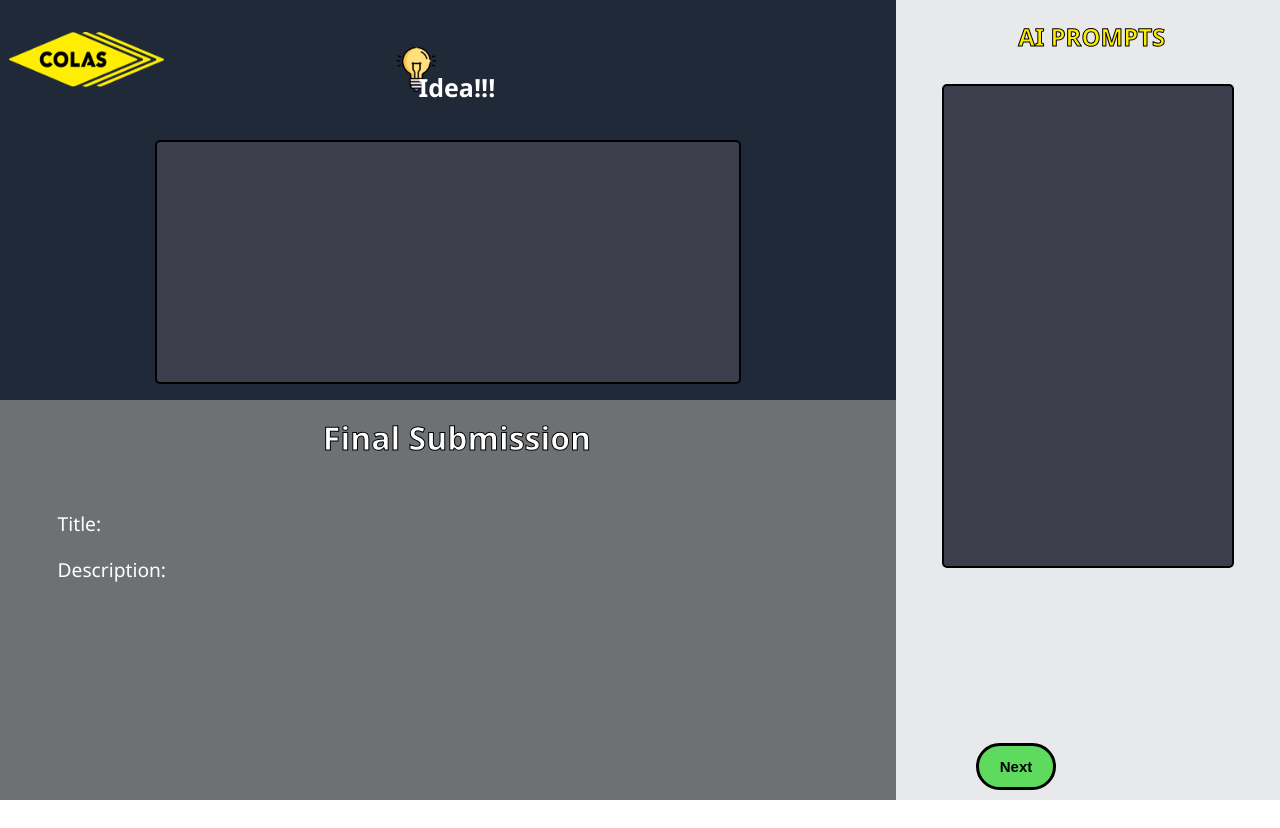
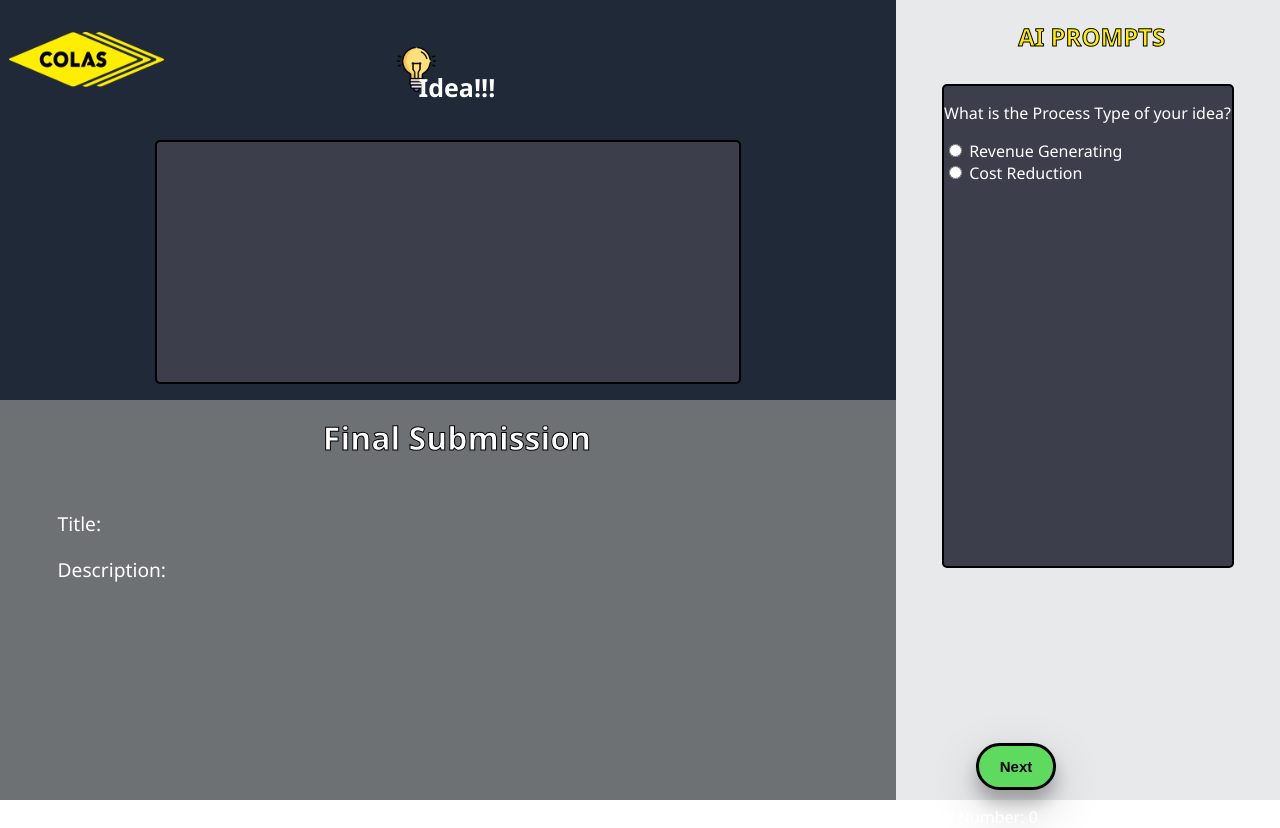
Before and after one commit to Burhan-Colas/idea-enhancer, a React (Create React App) app: page / in a window 1280 px wide. Built offline with nearby package versions, Linux system fonts and the light colour scheme.

Commit message:
Last step shows submit button and questions being pulled from database

```diff
--- a/package.json
+++ b/package.json
@@ -12,6 +12,7 @@
     "dotenv": "^16.4.1",
     "express": "^4.18.2",
     "mysql": "^2.18.1",
+    "node-fetch": "^2.7.0",
     "nodemon": "^3.0.3",
     "openai": "^4.24.7",
     "react": "^18.2.0",
--- a/src/components/ConversationalPrompt.css
+++ b/src/components/ConversationalPrompt.css
@@ -43,6 +43,10 @@
 }
 
 
+label{
+    display: block;
+}
+
 .div-buttons-prompt{
 
     margin-top: 10em;
@@ -50,7 +54,7 @@
 
 }
 
-.button-submit-prompt, .button-quit-prompt{
+.button-submit-prompt, .button-next-prompt, .button-quit-prompt{
 
     padding: 0.8em;
     width: 25%;
@@ -62,12 +66,12 @@
 
 
 }
-.button-submit-prompt:hover, .button-quit-prompt:hover {
+.button-submit-prompt:hover,.button-next-prompt, .button-quit-prompt:hover {
 
     box-shadow: 0 12px 16px 0 rgba(0,0,0,0.24), 0 17px 50px 0 rgba(0,0,0,0.19);
 }
 
-.button-submit-prompt{
+.button-submit-prompt, .button-next-prompt{
 
     background-color: rgb(94, 219, 94);
     margin-left: 5%;
--- a/src/components/ConversationalPrompt.js
+++ b/src/components/ConversationalPrompt.js
@@ -1,27 +1,120 @@
-//---------------------------------------------------------------
+//-------------------------------------------------------------------------------------------------------
+// import React, { useEffect, useState } from 'react';
 
+// export default function ConversationalPrompt({ aiResponse }) {
+
+//   const [data, setData] = useState([]);
+//   const [currentNumber, setCurrentNumber] = useState(0);
+//   const [processType, setProcessType] = useState('');
+
+//   useEffect(() => {
+//     fetch('http://localhost:8000/')
+//       .then(res => res.json())
+//       .then(data => setData(data))
+//       .catch(err => console.log(err));
+//   }, [])
+
+//   const getNextQuestion = () => {
+//     if (processType) {
+//       setCurrentNumber(prevNumber => prevNumber + 1);
+//     } else {
+//       alert('Please select a Process Type before moving to the next question.');
+//     }
+//   }
+
+//   return (
+//     <div className='ConversationalPrompt-prompt'>
+//       <h2 className='heading-prompt'>AI PROMPTS</h2>
+
+//       <div className='response-background-div-prompt'>
+//         {aiResponse && (
+//           <div>
+//             <p className='ai-response-prompt'>{aiResponse.role} : {aiResponse.content}</p>
+//           </div>
+//         )}
+
+//         {data.filter(question => question.ProcessType === processType && question.Step === currentNumber)
+//           .map((question, index) => (
+//             <div key={index}>
+//               <p className='integrated-questions-prompt'>{question.Description}</p>
+//             </div>
+//           ))}
+
+
+//         {currentNumber === 0 && (
+//           <div>
+//             <p>What is the Process Type of your idea?</p>
+//             <label>
+//               <input type='radio' name='firstQuestion' value='Revenue Generating' onChange={(e) => setProcessType(e.target.value)} /> Revenue Generating
+//             </label>
+//             <label>
+//               <input type='radio' name='firstQuestion' value='Cost Reduction' onChange={(e) => setProcessType(e.target.value)} /> Cost Reduction
+//             </label>
+//           </div>
+//         )}
+
+//         {currentNumber === 1 && (
+//           <div>
+
+//             <label>question2</label>
+//             <input type='text'></input>
+//           </div>
+//         )}
+
+//         {currentNumber === 2 && (
+//           <div>
+//             <label>question3</label>
+//             <input type='text'></input>
+//           </div>
+//         )}
+//       </div>
+
+//       <div className='div-buttons-prompt'>
+//         {currentNumber < 10 ? (
+//           <button className='button-next-prompt' onClick={getNextQuestion}>Next</button>
+//         ) : (
+//           <button className='button-submit-prompt'>Submit</button>
+//         )}
+//       </div>
+//       <p>Current Number: {currentNumber}</p>
+//     </div>
+//   );
+// }
+
+//---------------------------------------------------------------------------------------------------------
 
 import React, { useEffect, useState } from 'react';
 
 export default function ConversationalPrompt({ aiResponse }) {
 
   const [data, setData] = useState([]);
-  const [currentNumber, setCurrentNumber] = useState(1);
+  const [currentNumber, setCurrentNumber] = useState(0);
+  const [processType, setProcessType] = useState('');
+  const [question, setQuestion] = useState(null);
 
   useEffect(() => {
     fetch('http://localhost:8000/')
       .then(res => res.json())
       .then(data => setData(data))
       .catch(err => console.log(err));
-  }, [])
-
-  const filteredData = data.filter(question => question.ProcessType==='Revenue Generating' && question.Step=== currentNumber);
+  }, []);
 
   const getNextQuestion = () => {
-    // Increment the current number by 1
+    if (processType) {
       setCurrentNumber(prevNumber => prevNumber + 1);
+    } else {
+      alert('Please select a Process Type before moving to the next question.');
+    }
   }
 
+  useEffect(() => {
+    if (data.length > 0) {
+      const filteredQuestions = data.filter(question => question.ProcessType === processType && question.Step === currentNumber);
+      if (filteredQuestions.length > 0) {
+        setQuestion(filteredQuestions[0]);
+      }
+    }
+  }, [data, processType, currentNumber]);
 
   return (
     <div className='ConversationalPrompt-prompt'>
@@ -34,21 +127,103 @@ export default function ConversationalPrompt({ aiResponse }) {
           </div>
         )}
 
-      {filteredData.map((question, index) => (
-            <div key={index}>
+        {/* {question && (
+          <div>
             <p className='integrated-questions-prompt'>{question.Description}</p>
           </div>
+        )} */}
 
-        ))}
+        {currentNumber === 0 && (
+          <div>
+            <p>What is the Process Type of your idea?</p>
+            <label>
+              <input type='radio' name='firstQuestion' value='Revenue Generating' onChange={(e) => setProcessType(e.target.value)} /> Revenue Generating
+            </label>
+            <label>
+              <input type='radio' name='firstQuestion' value='Cost Reduction' onChange={(e) => setProcessType(e.target.value)} /> Cost Reduction
+            </label>
+          </div>
+        )}
+
+        {currentNumber === 1 && (
+          <div>
+            <label>{question && question.Description}</label>
+            <input type='text'></input>
+          </div>
+        )}
+
+        {currentNumber === 2 && (
+          <div>
+            <label>{question.Description}</label>
+            <input type='text'></input>
+          </div>
+        )}
+
+        {currentNumber === 3 && (
+          <div>
+            <label>{question.Description}</label>
+            <input type='text'></input>
+          </div>
+        )}
+
+        {currentNumber === 4 && (
+          <div>
+            <label>{question.Description}</label>
+            <input type='text'></input>
+          </div>
+        )}
+
+        {currentNumber === 5 && (
+          <div>
+            <label>{question.Description}</label>
+            <input type='text'></input>
+          </div>
+        )}
+
+        {currentNumber === 6 && (
+          <div>
+            <label>{question.Description}</label>
+            <input type='text'></input>
+          </div>
+        )}
+
+        {currentNumber === 7 && (
+          <div>
+            <label>{question.Description}</label>
+            <input type='text'></input>
+          </div>
+        )}
+
+        {currentNumber === 8 && (
+          <div>
+            <label>{question.Description}</label>
+            <input type='text'></input>
+          </div>
+        )}
+
+        {currentNumber === 9 && (
+          <div>
+            <label>{question.Description}</label>
+            <input type='text'></input>
+          </div>
+        )}
+
+        {currentNumber === 10 && (
+          <div>
+            <label>{question.Description}</label>
+            <input type='text'></input>
+          </div>
+        )}
       </div>
 
-
       <div className='div-buttons-prompt'>
-        <button className='button-submit-prompt' onClick={getNextQuestion}>Next</button>
-        {/* <button className='button-quit-prompt'>Quit</button> */}
+        {currentNumber < 10 ? (
+          <button className='button-next-prompt' onClick={getNextQuestion}>Next</button>
+        ) : (
+          <button className='button-submit-prompt'>Submit</button>
+        )}
       </div>
       <p>Current Number: {currentNumber}</p>
-
     </div>
   );
 }
```
Also changed, not shown: server.js (+90 -58 lines), 1 other file (tests, documents, lock files or other folders). Lines whose indentation alone changed are shown as unchanged.
